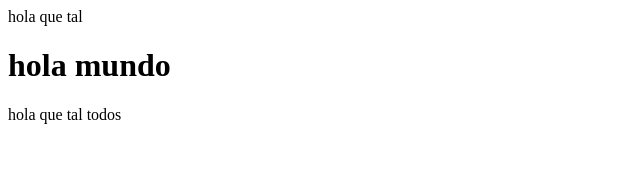
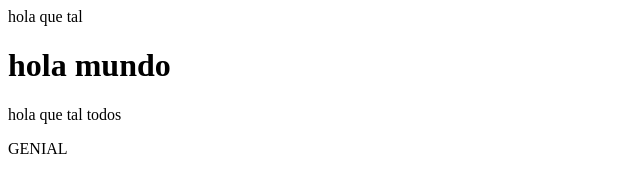
Before and after one commit to Nachopm98/Nachopm98.github.io, a plain HTML site: page index.html in a window 1280 px wide. Shown: the full height of the page, 0-640 px from the left. Drawn offline with Linux system fonts and the light colour scheme.

Commit message:
otro cambio

```diff
--- a/index.html
+++ b/index.html
@@ -2,4 +2,5 @@
   <p>hola que tal</p>
   <h1>hola mundo</h1>
   <p>hola que tal todos</p>
+  <a>GENIAL</a>
 </body>
```
